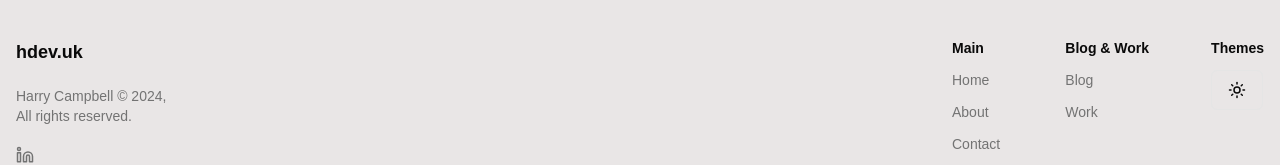
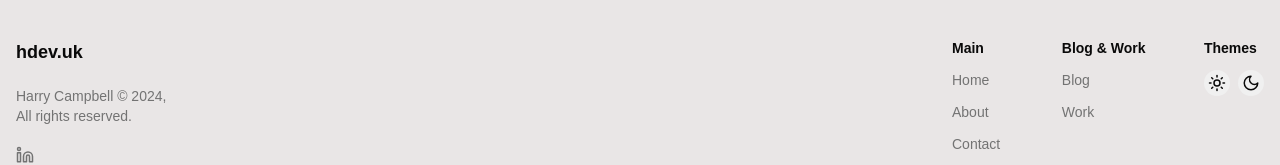
Before and after one commit to CampbellHarry/webportfolio, a Next.js app: page / in a window 1280 px wide. Shown: the part 1534-1699 px from the top of the page. Built offline with nearby package versions, Linux system fonts and the light colour scheme.

Commit message:
Refactor theme toggle functionality in Footer component; enhance theme management and UI interaction

```diff
--- a/src/components/footer/footer.tsx
+++ b/src/components/footer/footer.tsx
@@ -5,17 +5,17 @@ import { Linkedin } from "lucide-react";
 
 export default function Footer() {
     const [isDark, setIsDark] = useState(true);
-    function ThemeToggle() {
+    function ThemeToggle({ theme }: { theme: string }) {
         const html = document.querySelector("html")
         if (!html) return
-        if (html.classList.contains("dark")) {
+        if (theme === "dark") {
+          html.classList.add("dark")
+          window.localStorage.setItem("theme", "dark")
+          setIsDark(true);
+        } else {
           html.classList.remove("dark")
-            window.localStorage.setItem("theme", "light")
+          window.localStorage.setItem("theme", "light")
           setIsDark(false);
-        } else {
-          html.classList.add("dark")
-            window.localStorage.setItem("theme", "dark")
-            setIsDark(true);
         }
       }
       useEffect(() => {
@@ -62,10 +62,14 @@ export default function Footer() {
                     <div className="flex flex-col items-start gap-3">
                         <h2 className="text-sm font-semibold text-foreground">Themes</h2>
                         <div className="flex flex-row gap-3">
-                            <Button variant="outline" asChild className='cursor-pointer text flex' onClick={() => ThemeToggle()}>
-                                <Moon size={18} className='dark:flex hidden' />
-                                <Sun size={18} className='dark:hidden' />
-                            </Button>
+                            <div className="w-full flex flex-row gap-2 items-start justify-between">
+                                <div className="flex rounded-full bg-[#f0f0f0] dark:bg-[#2e3440] p-1" onClick={() => ThemeToggle({theme: "light"})}>
+                                    <Sun size={18} />
+                                </div>
+                                <div className="flex rounded-full bg-[#f0f0f0] dark:bg-[#2e3440] p-1" onClick={() => ThemeToggle({theme: "dark"})}>
+                                    <Moon size={18} />
+                                </div>
+                            </div>
                         </div>
                     </div>
                 </div>
```
